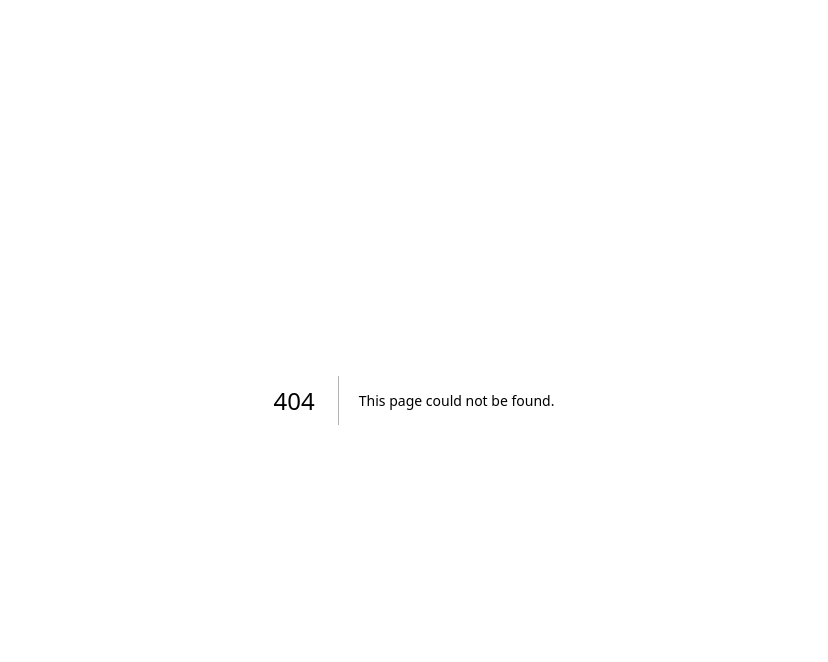
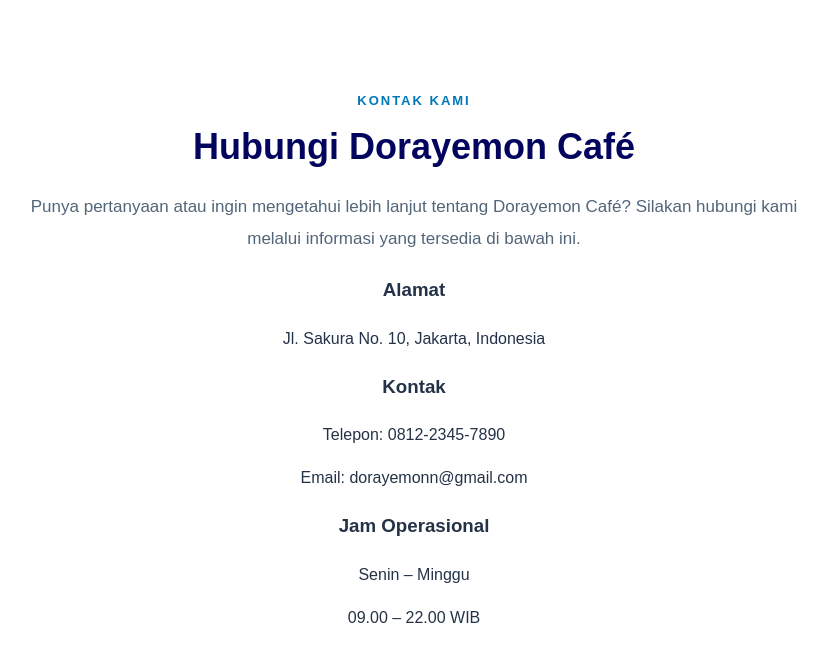
Before and after one commit to Charly-437/535250039_Tugas4_PraktikumFrontEnd, a Next.js app: page /contact in a window 1280 px wide. Before the commit this address had no page. Shown: the top 662 px of the page, without its empty margins (226-1054 px from the left). Built offline with nearby package versions, Linux system fonts and the light colour scheme.

Commit message:
feat(contact): add cafe contact information

```diff
--- /dev/null
+++ b/src/app/contact/page.tsx
@@ -0,0 +1,40 @@
+export default function ContactPage() {
+  return (
+    <main>
+      <section className="section">
+        <div className="section-content">
+          <p className="section-label">KONTAK KAMI</p>
+
+          <h2>Hubungi Dorayemon Café</h2>
+
+          <p className="section-description">
+            Punya pertanyaan atau ingin mengetahui lebih lanjut
+            tentang Dorayemon Café? Silakan hubungi kami melalui
+            informasi yang tersedia di bawah ini.
+          </p>
+
+          <div className="about-values-grid">
+            <div className="about-value-card">
+              <h3>Alamat</h3>
+              <p>
+                Jl. Sakura No. 10, Jakarta, Indonesia
+              </p>
+            </div>
+
+            <div className="about-value-card">
+              <h3>Kontak</h3>
+              <p>Telepon: 0812-2345-7890</p>
+              <p>Email: dorayemonn@gmail.com</p>
+            </div>
+
+            <div className="about-value-card">
+              <h3>Jam Operasional</h3>
+              <p>Senin – Minggu</p>
+              <p>09.00 – 22.00 WIB</p>
+            </div>
+          </div>
+        </div>
+      </section>
+    </main>
+  );
+}
```
